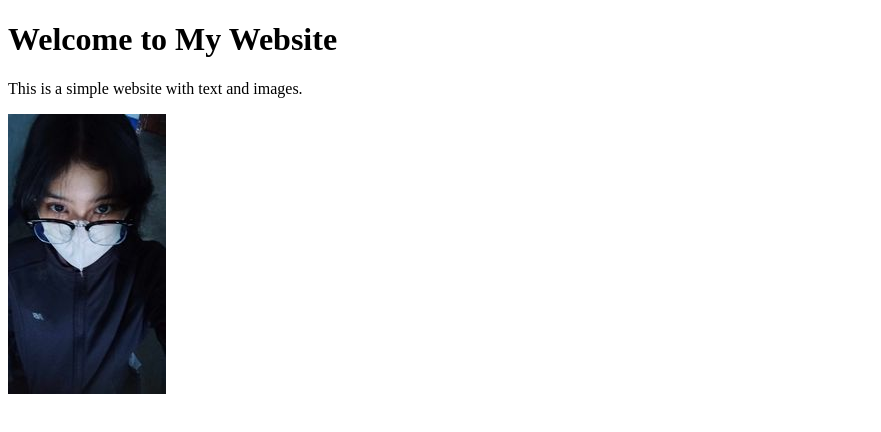
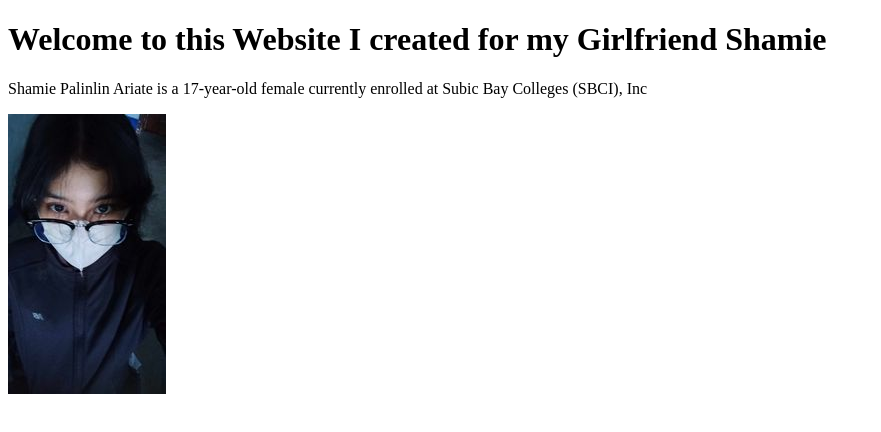
Before and after one commit to Drvch/drich-website, a plain HTML site: page index.html in a window 1280 px wide. Shown: the whole page, without its empty margins (0-881 px from the left). Drawn offline with Linux system fonts and the light colour scheme.

Commit message:
Update index.html

```diff
--- a/index.html
+++ b/index.html
@@ -6,8 +6,8 @@
     <title>My Website</title>
 </head>
 <body>
-    <h1>Welcome to My Website</h1>
-    <p>This is a simple website with text and images.</p>
+    <h1>Welcome to this Website I created for my Girlfriend Shamie</h1>
+    <p>Shamie Palinlin Ariate is a 17-year-old female currently enrolled at Subic Bay Colleges (SBCI), Inc</p>
     <img src="shamie.jpg" alt="This is my girlfriend Shamie">
 </body>
 </html>
```
